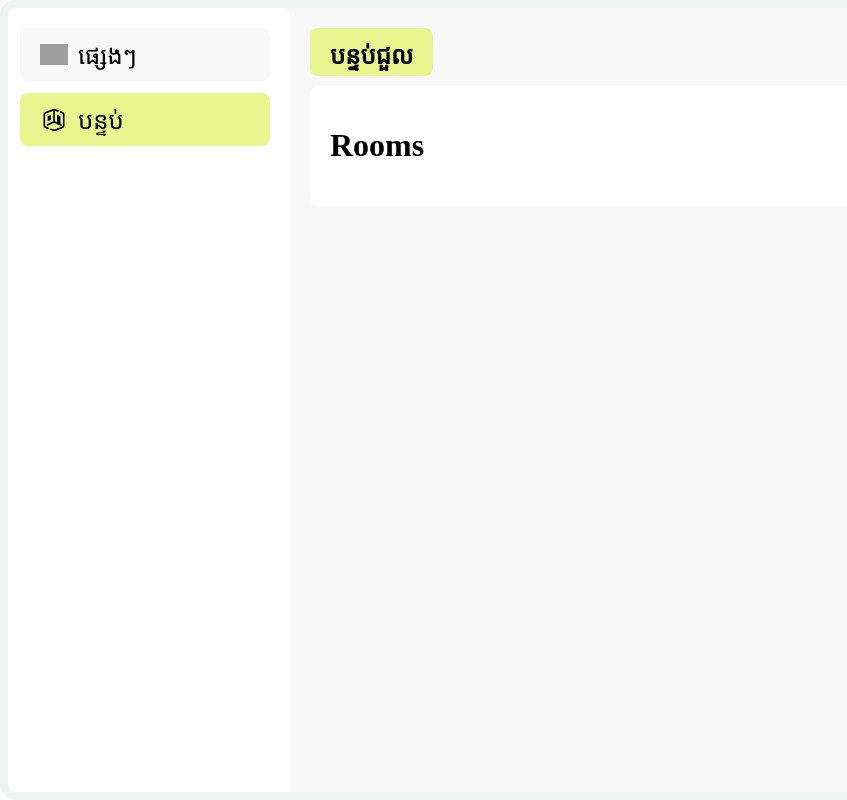
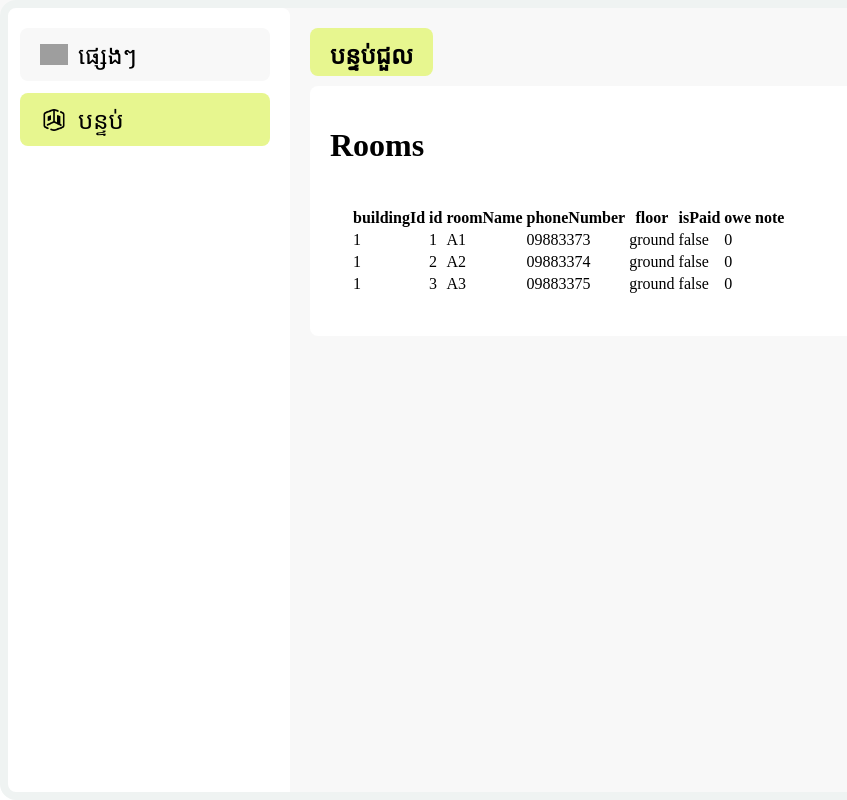
Before and after one commit to NASAboy342/Noria, a Vue app in the folder NoriaFE/NoriaFE/: page /rooms in a window 1280 px wide. Shown: the whole page, without its empty margins (0-847 px from the left). Built offline with nearby package versions, Linux system fonts and the light colour scheme; grey boxes are pictures that could not be loaded; a web font is replaced by a local one.

Commit message:
table implemnt

```diff
--- /dev/null
+++ b/NoriaFE/NoriaFE/src/components/customTable.vue
@@ -0,0 +1,37 @@
+<template>
+    <div class="card">
+        <table>
+            <thead>
+                <tr>
+                    <th v-for="(key, index) in keys" :key="index">{{ key }}</th>
+                </tr>
+            </thead>
+            <tbody>
+                <tr v-for="(element, index) in props.objects" :key="index">
+                    <td v-for="key in keys" :key="key">{{ element[key] }}</td>
+                </tr>
+            </tbody>
+        </table>
+    </div>
+</template>
+<script setup lang="ts">
+
+import { onMounted, ref, watch } from 'vue';
+import { Room } from '../models/room';
+
+const props = defineProps<{
+    objects: Room[];
+}>();
+const keys = ref<string[]>([]);
+const updateKeys = () => {
+    keys.value = Object.keys(props.objects[0] || {});
+    console.log("Received objects:", props.objects);
+    console.log("Extracted keys:", keys.value);
+};
+onMounted(() => {
+    updateKeys()
+});
+watch(() => props.objects, () => {
+    updateKeys();
+}, { deep: true });
+</script>
--- a/NoriaFE/NoriaFE/src/composables/useApi.ts
+++ b/NoriaFE/NoriaFE/src/composables/useApi.ts
@@ -1,5 +1,6 @@
 import { ref } from "vue"
 import { Building } from "../models/building"
+import { Room } from "../models/room";
 
 export default function useApi() {
     const getBuildings = (): Promise<Building[]> => {
@@ -35,7 +36,66 @@
         return buildings.value
     }
 
+    const getRooms = (buildingId: number): Promise<Room[]> => {
+        const rooms = ref<Room[]>([
+            {
+                buildingId: 1,
+                id: 1,
+                roomName: 'A1',
+                phoneNumber: '09883373',
+                floor: 'ground',
+                isPaid: false,
+                owe: 0,
+                note: ''
+            },
+            {
+                buildingId: 1,
+                id: 2,
+                roomName: 'A2',
+                phoneNumber: '09883374',
+                floor: 'ground',
+                isPaid: false,
+                owe: 0,
+                note: ''
+            },
+            {
+                buildingId: 1,
+                id: 3,
+                roomName: 'A3',
+                phoneNumber: '09883375',
+                floor: 'ground',
+                isPaid: false,
+                owe: 0,
+                note: ''
+            },
+               {
+                buildingId: 2,
+                id: 1,
+                roomName: 'B1',
+                phoneNumber: '09883376',
+                floor: 'ground',
+                isPaid: false,
+                owe: 0,
+                note: ''
+            },
+               {
+                buildingId: 3,
+                id: 1,
+                roomName: 'C1',
+                phoneNumber: '09883377',
+                floor: 'ground',
+                isPaid: false,
+                owe: 0,
+                note: ''
+            },
+
+
+        ]);
+        return rooms.value.filter(room => room.buildingId === buildingId)
+    }
+
     return {
-        getBuildings
+        getBuildings,
+        getRooms
     }
 }
--- /dev/null
+++ b/NoriaFE/NoriaFE/src/models/room.ts
@@ -0,0 +1,10 @@
+export class Room {
+    buildingId: number = 0
+    id: number = 0
+    roomName: string = ''
+    phoneNumber: string = ''
+    floor: string = ''
+    isPaid: boolean = false
+    owe: number = 0
+    note: string = ''
+}
--- a/NoriaFE/NoriaFE/src/pages/rooms.vue
+++ b/NoriaFE/NoriaFE/src/pages/rooms.vue
@@ -1,5 +1,23 @@
+<script setup lang="ts">
+import { ref, onMounted } from "vue";
+import useApi from "../composables/useApi";
+import { Room } from "../models/room";
+import customTable from "../components/customTable.vue";
+
+const { getRooms } = useApi();
+
+const rooms = ref<Room[]>([]);
+const buildingid  = ref<number>(1); // Replace with the actual buildingId you want to fetch rooms for
+onMounted(async () => {
+    buildingid.value = parseInt(new URLSearchParams(window.location.search).get("id") || "1");
+    rooms.value = await getRooms(buildingid.value); // Replace 1 with the desired buildingId
+    console.log("Fetched rooms:", rooms.value);
+});
+</script>
+
 <template>
     <div class="card">
         <h1>Rooms</h1>
+        <customTable :objects="rooms"/>
     </div>
 </template>
```
